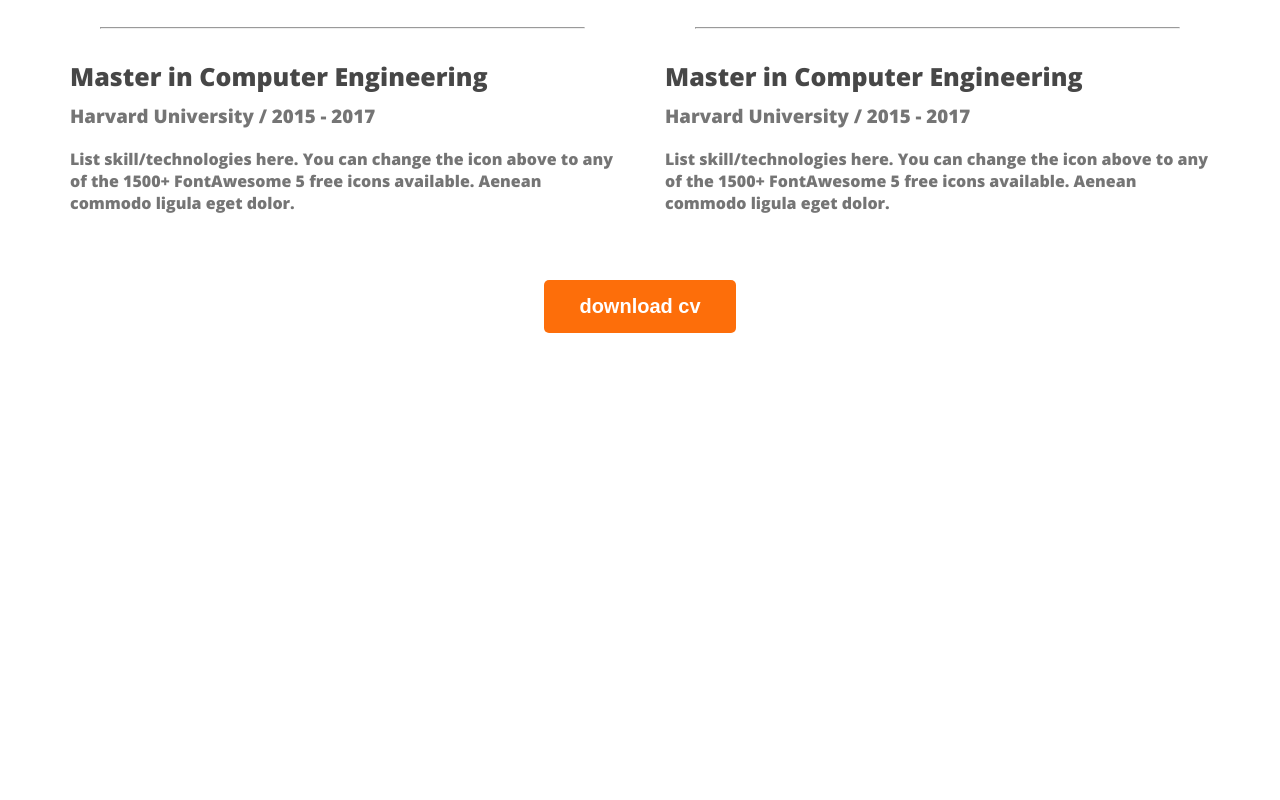
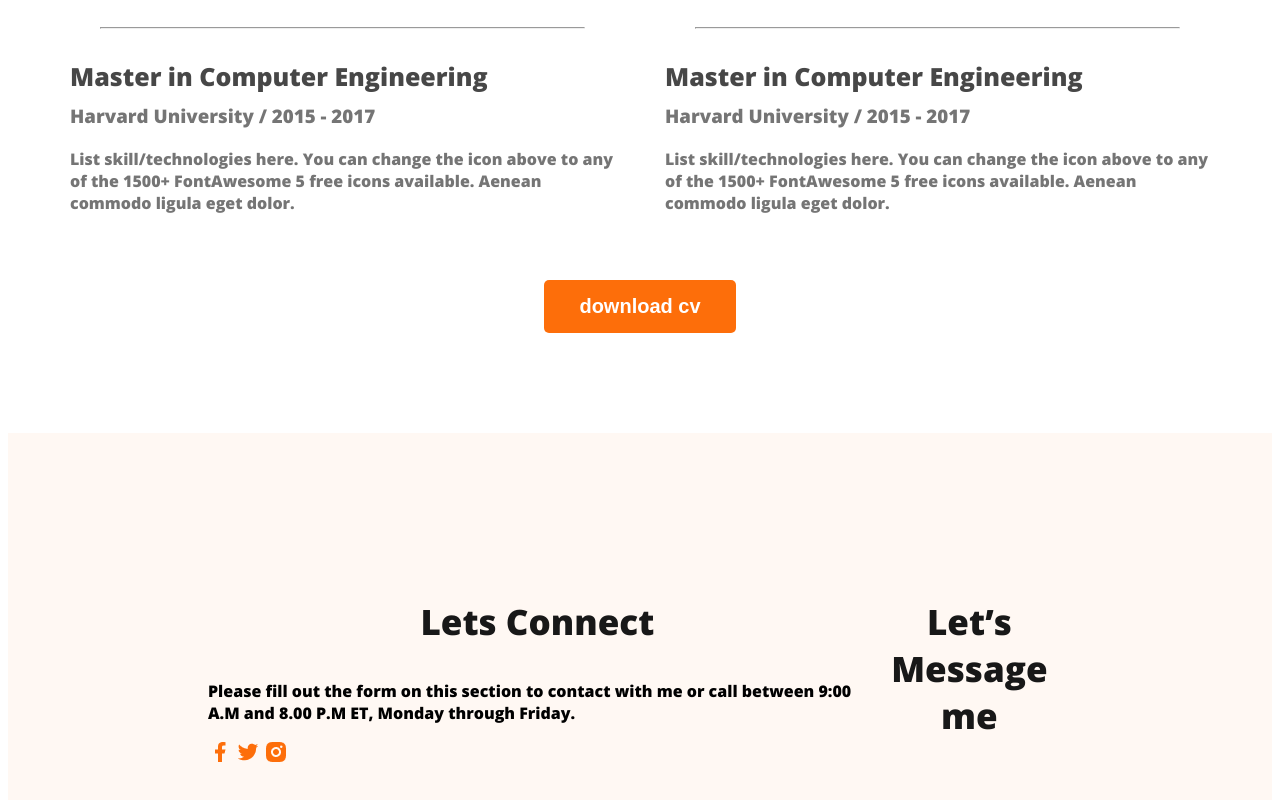
Before and after one commit to Kausar7f/webdevloper-protfolio, a plain HTML site: page index.html in a window 1280 px wide. Shown: the part 2688-3488 px from the top of the page. Before the commit the page ends 3029 px from the top, so only its background shows below. Drawn offline with nearby package versions, Linux system fonts and the light colour scheme.

Commit message:
created footer

```diff
--- a/index.html
+++ b/index.html
@@ -161,6 +161,21 @@
         </div>
     </main>
     <footer>
+        <div class="footer-colum">
+            <h3 class="section-title">Lets Connect</h3>
+            <p class="section-description">Please fill out the form on this section to contact with me or
+                 call between 9:00 A.M and 8.00 P.M ET,
+                Monday through Friday.</p>
+        <div class="social-links">
+            <a href=""><img src="images/icons/facebook.png" alt=""></a>
+            <a href=""><img src="images/icons/twitter.png" alt=""></a>
+            <a href=""><img src="images/icons/insta.png" alt=""></a>
+        </div>
+        </div>
+        <div class="footer-colum">
+            <h3 class="section-title">Let’s Message me</h3>
+
+        </div>
 
     </footer>
 
--- a/styles/Protfolio.css
+++ b/styles/Protfolio.css
@@ -196,3 +196,11 @@ main {
     text-align: center;
     margin-top: 50px;
 }
+/* footer style */
+footer{
+    display: flex;
+    background: #FFF8F3;
+    margin-top: 100px;
+    padding: 130px 200px;
+
+}
```
